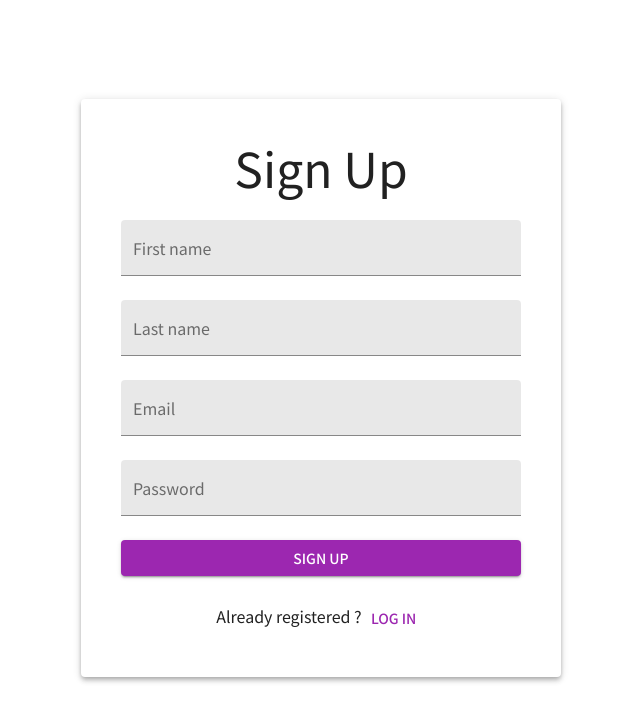
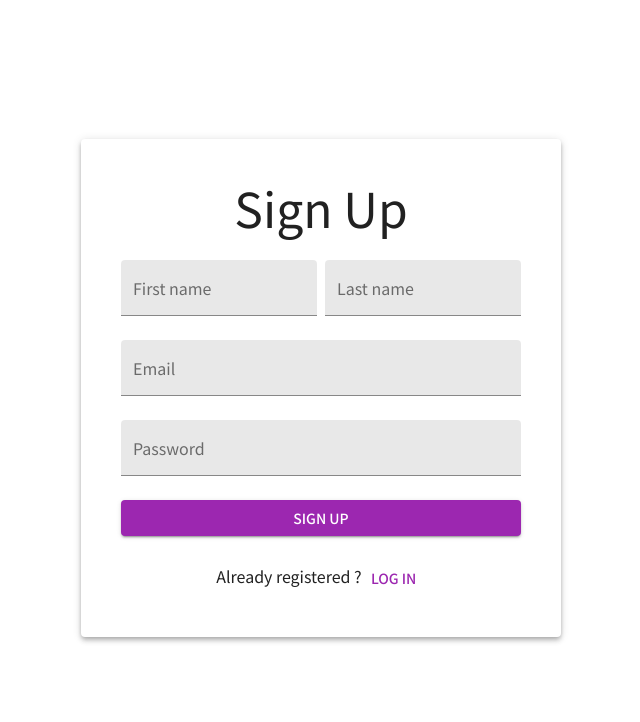
Before and after one commit to habib-chawki/social-app-front, a React (Create React App) app: page / in a window 1280 px wide. Shown: the top 722 px of the page, without its empty margins (319-959 px from the left). Built offline with nearby package versions, Linux system fonts and the light colour scheme.

Commit message:
Fix layout

```diff
--- a/src/components/custom/SignUp.jsx
+++ b/src/components/custom/SignUp.jsx
@@ -2,7 +2,8 @@ import React from 'react';
 import { Link } from 'react-router-dom';
 
 import Grid from '@material-ui/core/Grid';
-import { Button } from '@material-ui/core';
+import Box from '@material-ui/core/Box';
+import Button from '@material-ui/core/Button';
 import Typography from '@material-ui/core/Typography';
 
 import Input from '../common/Input';
@@ -39,6 +40,8 @@ function SignUp({ credentials, onChange, onValidate, onSubmit }) {
          </Grid>
 
          <Grid item className={classes.item}>
+            <Box display="flex" justifyContent="space-between">
+               <Box mr={0.5}>
                   <Input
                      id="firstName"
                      type="text"
@@ -47,9 +50,8 @@ function SignUp({ credentials, onChange, onValidate, onSubmit }) {
                      onChange={onChange}
                      onValidate={onValidate}
                   />
-         </Grid>
-
-         <Grid item className={classes.item}>
+               </Box>
+               <Box ml={0.5}>
                   <Input
                      id="lastName"
                      type="text"
@@ -58,6 +60,8 @@ function SignUp({ credentials, onChange, onValidate, onSubmit }) {
                      onChange={onChange}
                      onValidate={onValidate}
                   />
+               </Box>
+            </Box>
          </Grid>
 
          <Grid item className={classes.item}>
```
Lines whose indentation alone changed are shown as unchanged.
